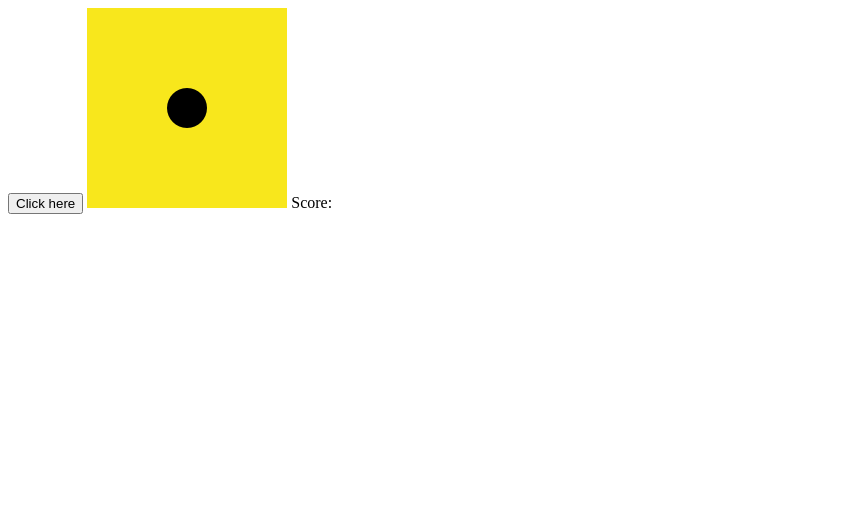
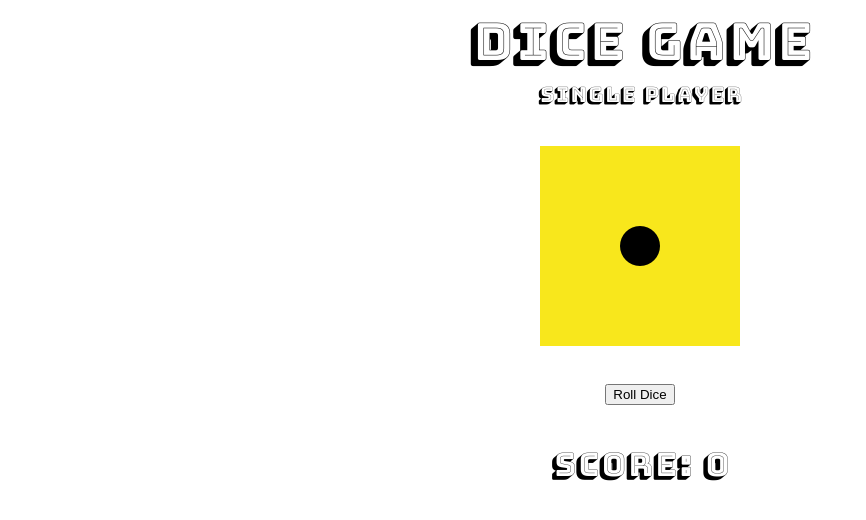
Before and after one commit to dylanjones95/jsdicegame, a plain HTML site: page index.html in a window 1280 px wide. Shown: the whole page, without its empty margins (0-866 px from the left). Drawn offline with Linux system fonts and the light colour scheme.

Commit message:
styling and animation added

```diff
--- a/index.html
+++ b/index.html
@@ -8,11 +8,11 @@
     <link rel="stylesheet" type="text/css" href="main.css">
 </head>
 <body>
-
-    <button id="button">Click here</button>
+    <span id="title">Dice Game</span>
+    <span id="singlePlayer">Single Player</span>
     <img src='img/dice1.png' id='p1'>
-    <span id="p1text">Score:</span>
-    <!-- <img src='img/dice1.png' id='p2'> -->
+    <button id="button">Roll Dice</button>
+    <span id="p1text">Score: 0</span>
 
     <script src="script.js"></script>
 </body>
--- a/main.css
+++ b/main.css
@@ -0,0 +1,62 @@
+@import url('https://fonts.googleapis.com/css?family=Bungee+Shade&display=swap');
+
+body {
+    font-family: 'Bungee Shade', cursive;
+    display: flex;
+    flex-direction: column;
+    /* justify-content: center; */
+    height: 100vh;
+    align-items: center;
+}
+
+#title {
+   font-size: 320%;
+   margin-bottom: 0.5%;
+}
+
+#singlePlayer {
+    font-size: 130%;
+    margin-bottom: 3%;
+}
+
+#p1 {
+    margin-bottom: 3%;
+}
+
+#button {
+    margin-bottom: 3%;
+}
+
+button:active {
+    background-color: yellow;
+}
+
+#p1text {
+    font-size: 200%;
+}
+
+button:hover {
+    animation: shake 1s cubic-bezier(.36,.07,.19,.97) both;
+    transform: translate3d(0, 0, 0);
+    backface-visibility: hidden;
+    perspective: 1000px;
+    animation-iteration-count: infinite;
+  }
+
+  @keyframes shake {
+    10%, 90% {
+      transform: translate3d(-1px, 0, 0);
+    }
+
+    20%, 80% {
+      transform: translate3d(2px, 0, 0);
+    }
+
+    30%, 50%, 70% {
+      transform: translate3d(-4px, 0, 0);
+    }
+
+    40%, 60% {
+      transform: translate3d(4px, 0, 0);
+    }
+  }
--- a/script.js
+++ b/script.js
@@ -11,9 +11,11 @@ document.getElementById('p1text').innerHTML = diceNum1
 
 if (totalScore >= 21) {
    alert(`Winner! You reached ${totalScore}`)
+   window.location.reload()
    totalScore = 0
 } else if (diceGenerate1 == 1) {
    alert(`Game Over! You only reached ${totalScore}`)
+   window.location.reload()
    totalScore = 0
 }
 
```
Also changed, not shown: 1 other file.
